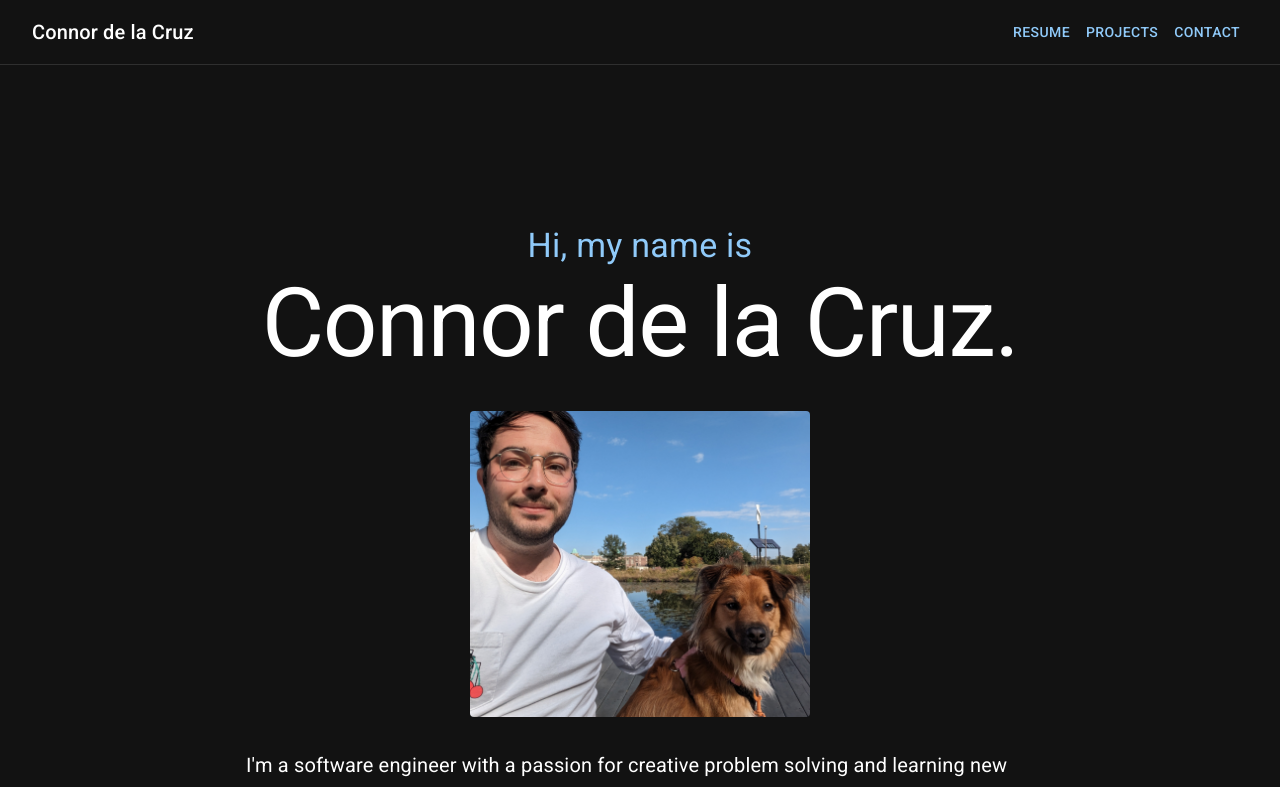
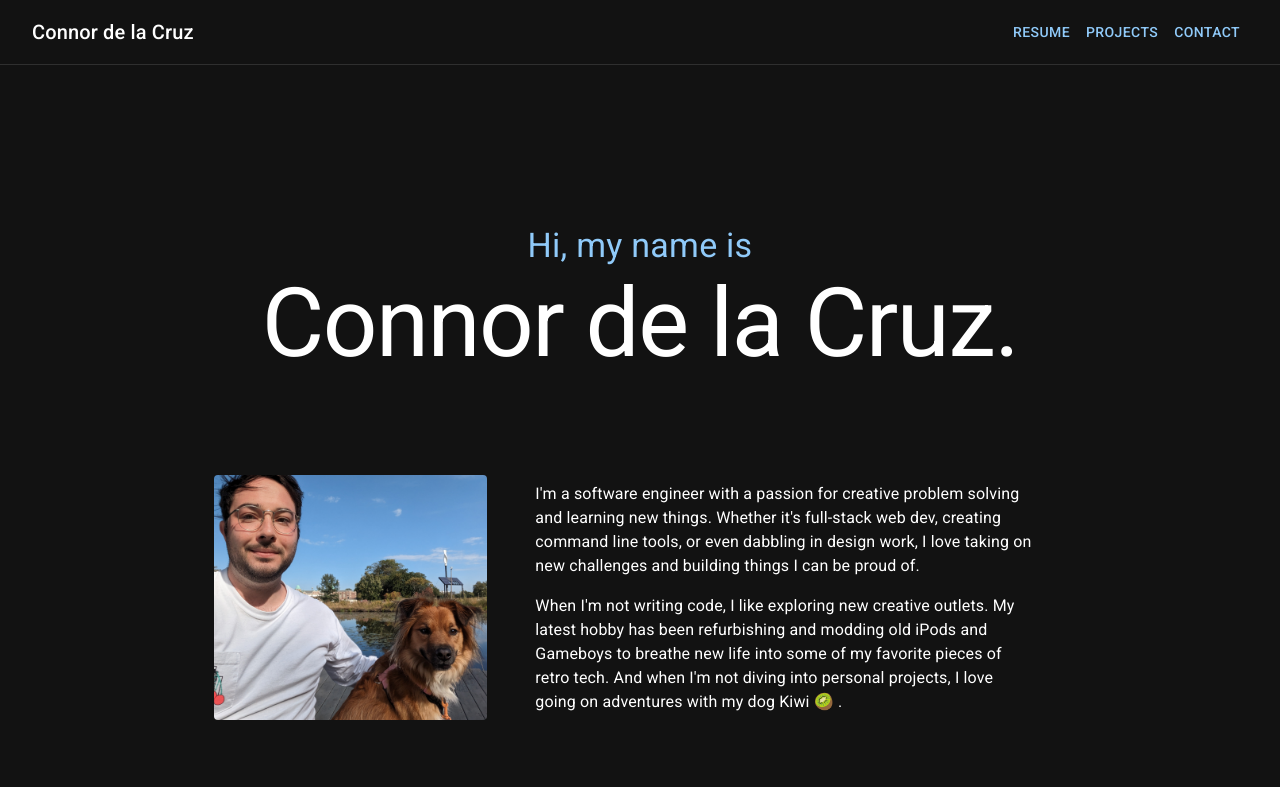
Before and after one commit to connordelacruz/connordelacruz.github.io, a React (Vite) app: page / in a window 1280 px wide. Shown: the top 787 px of the page. Built offline with nearby package versions, Linux system fonts and the light colour scheme.

Commit message:
Grid layout for about section, it needs work but it's a good start

```diff
--- a/src/App.jsx
+++ b/src/App.jsx
@@ -163,50 +163,55 @@ function App() {
           </Box>
 
           {/* About */}
-          <Box id="section-about">
           <Box
-              sx={{
-                my: 4,
-              }}
+            id="section-about"
+            sx={{mt: 12}}
           >
+            <Grid
+              container
+              spacing={{xs: 4, md: 2}}
+              direction={{xs: 'column', md: 'row'}}
+              alignItems="center"
+            >
+              <Grid size={{xs: 12, md: 4}}>
+                <Box>
                   <img
                     src="images/about/profile.jpg"
                     className="profile-image"
                   />
                 </Box>
+              </Grid>
 
+              <Grid size={{xs: 12, md: 8}}>
                 <Stack
                   id="about-content"
                   spacing={2}
-              // TODO: maybe scale text down on narrow viewports relative to the header size
                   sx={{
                     px: 4,
                   }}
                 >
-              {/*TODO: default styles for h6 variant?*/}
                   <Typography
-                variant="h6"
+                    variant="body1"
                     component="p"
-                sx={{
-                  fontWeight: 400,
-                }}
                   >
                     I'm a software engineer with a passion for creative problem solving and learning new things. Whether
-                it's full-stack web dev, creating command line tools, or even dabbling in design work, I love taking on
+                    it's full-stack web dev, creating command line tools, or even dabbling in design work, I love taking
+                    on
                     new challenges and building things I can be proud of.
                   </Typography>
                   <Typography
-                variant="h6"
+                    variant="body1"
                     component="p"
-                sx={{
-                  fontWeight: 400,
-                }}
                   >
-                When I'm not writing code, I like exploring new creative outlets. My latest hobby has been refurbishing
-                and modding old iPods and Gameboys to breathe new life into some of my favorite pieces of retro tech.
+                    When I'm not writing code, I like exploring new creative outlets. My latest hobby has been
+                    refurbishing
+                    and modding old iPods and Gameboys to breathe new life into some of my favorite pieces of retro
+                    tech.
                     And when I'm not diving into personal projects, I love going on adventures with my dog Kiwi 🥝 .
                   </Typography>
                 </Stack>
+              </Grid>
+            </Grid>
           </Box>
 
           {/*Socials*/}
@@ -485,12 +490,12 @@ function App() {
       <Paper
         sx={{
           mt: 4,
-          py: 2,
+          py: 3,
           borderWidth: '1px 0 0',
         }}
       >
         <Typography
-          variant="overline"
+          variant="body2"
           component="p"
           color="textSecondary"
           sx={{
--- a/src/components/NavBar.jsx
+++ b/src/components/NavBar.jsx
@@ -45,20 +45,20 @@ export const NavBar = ({
       color="inherit"
       elevation={0}
       sx={{
-        py: {xs: 1, sm: 0},
+        py: 0,
         borderWidth: '0 0 1px',
       }}
     >
       <Toolbar
         sx={{
-          px: 2,
+          px: {xs: 0, md: 2},
         }}
         disableGutters
       >
         {/*Responsive Menu*/}
         <Box
           sx={{
-            display: {xs: 'flex', sm: 'none'},
+            display: {xs: 'flex', md: 'none'},
             flexGrow: 1,
           }}
         >
@@ -108,10 +108,10 @@ export const NavBar = ({
           component="a"
           href="#"
           sx={{
-            mr: 2,
             display: 'flex',
             flexGrow: 1,
             textDecoration: 'none',
+            mr: 2,
           }}
           noWrap
           gutterBottom={false}
@@ -122,7 +122,7 @@ export const NavBar = ({
         {/*Wide Viewport Links*/}
         <Box
           sx={{
-            display: {xs: 'none', sm: 'block'},
+            display: {xs: 'none', md: 'block'},
           }}
         >
           {sectionLinks.map((sectionLink, i) => (
--- a/src/components/Theme.jsx
+++ b/src/components/Theme.jsx
@@ -28,12 +28,20 @@ export const theme = createTheme({
           }),
       },
     },
-    // Slightly Less Based Button Component
+    // Button Component
     MuiButton: {
       defaultProps: {
         // Disable elevation everywhere
         disableElevation: true,
-      }
+      },
+      styleOverrides: {
+        root: {
+          // TODO: uncomment to make text not all caps, then maybe increase text size?
+//          textTransform: 'initial',
+//          fontSize: '1rem',
+//          fontWeight: 'bold',
+        },
+      },
     },
     // Button Groups
     MuiButtonGroup: {
--- a/src/styles/_images.scss
+++ b/src/styles/_images.scss
@@ -15,8 +15,8 @@
 img.profile-image {
   @include img-common;
   width: 50%;
-  @include sm {
-    width: 40%;
+  @include md {
+    width: 100%;
   }
   border-radius: 4px;
 }
```
Lines whose indentation alone changed are shown as unchanged.
